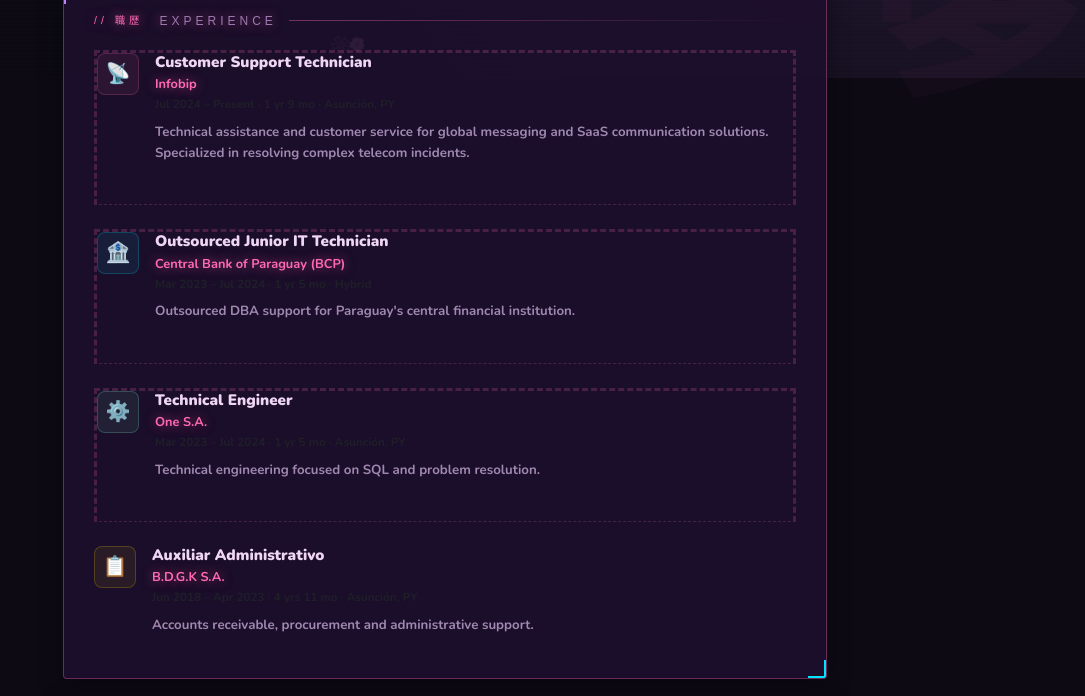
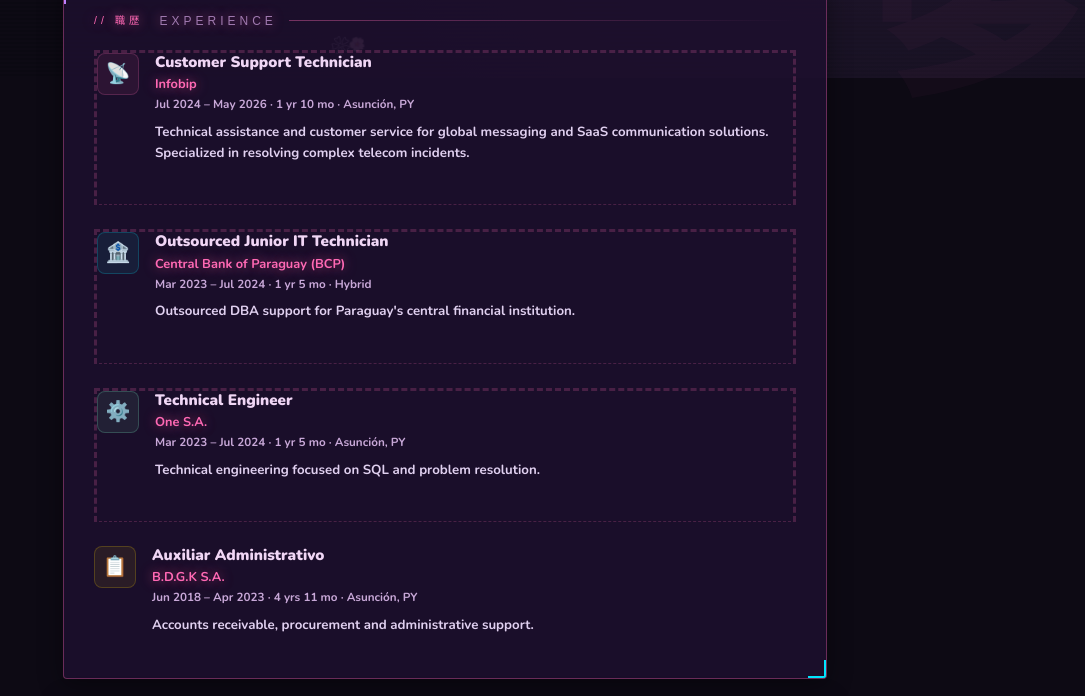
Before and after one commit to Yukihara64/yukihara64.github.io, a plain HTML site: page index.html in a window 1280 px wide. Shown: the part 722-1418 px from the top of the page, without its empty margins (195-1280 px from the left). Drawn offline with nearby package versions, Linux system fonts and the light colour scheme; no server answers; a web font is replaced by a local one.

Commit message:
Add files via upload

```diff
--- a/index.html
+++ b/index.html
@@ -33,12 +33,12 @@
           </div>
           <div class="lvl-badge" id="age-badge"></div>
         </div>
-        <div class="col-12 col-md hero-text">
+        <div class="col-12 col-md hero-text text-center text-md-start">
           <div class="jp-name">✦ だにえる ゆき ✦</div>
           <h1 class="display-6 fw-black">Daniel (ゆき) Guanes</h1>
-          <div class="role text-muted fw-bold">
-            <span class="text-neon-cyan">Customer Support Technician</span> @ Infobip<br>
-            Junior 3D Artist &nbsp;·&nbsp; Tech Enthusiast &nbsp;·&nbsp; 冒険者
+          <div class="role fw-bold" style="color: var(--muted);">
+            <span class="text-neon-cyan">Customer Support Technician</span> <span style="opacity: 0.7;">@ Infobip (Former)</span><br>
+            <span style="color: var(--text); opacity: 0.9;">Junior 3D Artist &nbsp;·&nbsp; Tech Enthusiast &nbsp;·&nbsp; 冒険者</span>
           </div>
           <div class="hero-badges d-flex flex-wrap gap-2 justify-content-center justify-content-md-start mt-3">
             <span class="hbadge pink">📡 Telecom</span>
@@ -91,8 +91,8 @@
       <div class="col exp-body ps-3">
         <h3 class="mb-1">Customer Support Technician</h3>
         <div class="co text-neon-pink">Infobip</div>
-        <div class="period text-muted small">Jul 2024 – Present · 1 yr 9 mo · Asunción, PY</div>
-        <p class="mt-2 text-muted-lavender">Technical assistance and customer service for global messaging and SaaS communication solutions. Specialized in resolving complex telecom incidents.</p>
+        <div class="period text-muted-bright small">Jul 2024 – May 2026 · 1 yr 10 mo · Asunción, PY</div>
+        <p class="mt-2 text-light-lavender">Technical assistance and customer service for global messaging and SaaS communication solutions. Specialized in resolving complex telecom incidents.</p>
       </div>
     </div>
     <div class="exp-row row mx-0 mb-4 pb-4 border-bottom border-secondary border-opacity-25 border-dashed">
@@ -102,8 +102,8 @@
       <div class="col exp-body ps-3">
         <h3 class="mb-1">Outsourced Junior IT Technician</h3>
         <div class="co text-neon-pink">Central Bank of Paraguay (BCP)</div>
-        <div class="period text-muted small">Mar 2023 – Jul 2024 · 1 yr 5 mo · Hybrid</div>
-        <p class="mt-2 text-muted-lavender">Outsourced DBA support for Paraguay's central financial institution.</p>
+        <div class="period text-muted-bright small">Mar 2023 – Jul 2024 · 1 yr 5 mo · Hybrid</div>
+        <p class="mt-2 text-light-lavender">Outsourced DBA support for Paraguay's central financial institution.</p>
       </div>
     </div>
     <div class="exp-row row mx-0 mb-4 pb-4 border-bottom border-secondary border-opacity-25 border-dashed">
@@ -113,8 +113,8 @@
       <div class="col exp-body ps-3">
         <h3 class="mb-1">Technical Engineer</h3>
         <div class="co text-neon-pink">One S.A.</div>
-        <div class="period text-muted small">Mar 2023 – Jul 2024 · 1 yr 5 mo · Asunción, PY</div>
-        <p class="mt-2 text-muted-lavender">Technical engineering focused on SQL and problem resolution.</p>
+        <div class="period text-muted-bright small">Mar 2023 – Jul 2024 · 1 yr 5 mo · Asunción, PY</div>
+        <p class="mt-2 text-light-lavender">Technical engineering focused on SQL and problem resolution.</p>
       </div>
     </div>
     <div class="exp-row row mx-0">
@@ -124,8 +124,8 @@
       <div class="col exp-body ps-3">
         <h3 class="mb-1">Auxiliar Administrativo</h3>
         <div class="co text-neon-pink">B.D.G.K S.A.</div>
-        <div class="period text-muted small">Jun 2018 – Apr 2023 · 4 yrs 11 mo · Asunción, PY</div>
-        <p class="mt-2 text-muted-lavender">Accounts receivable, procurement and administrative support.</p>
+        <div class="period text-muted-bright small">Jun 2018 – Apr 2023 · 4 yrs 11 mo · Asunción, PY</div>
+        <p class="mt-2 text-light-lavender">Accounts receivable, procurement and administrative support.</p>
       </div>
     </div>
   </div>
```
